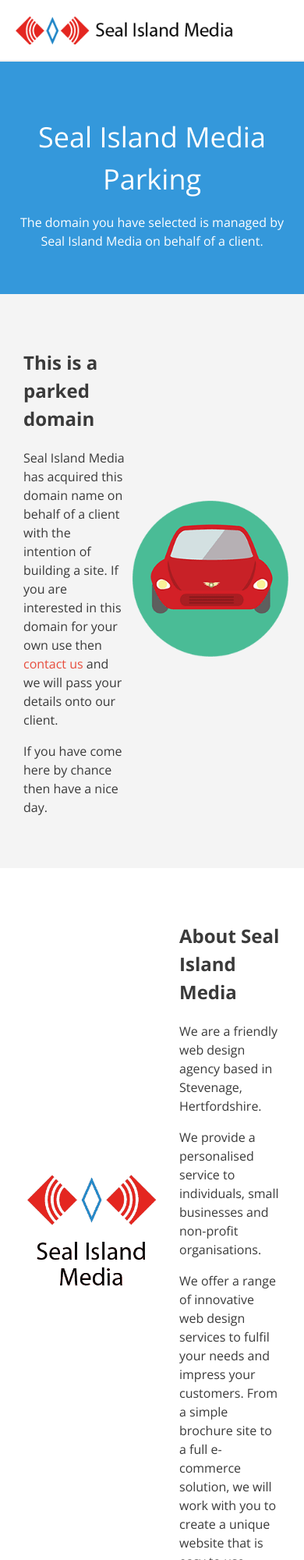
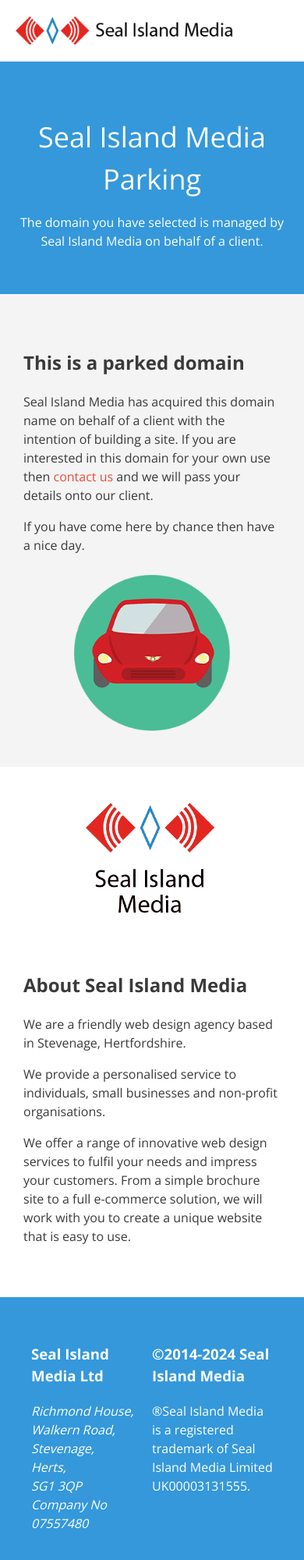
Before and after one commit to TimothyJNeale/parking, a plain HTML site: page index.html in a window 390 px wide. Shown: the top 2000 px of the page at 78% size. Drawn offline with nearby package versions, Linux system fonts and the light colour scheme.

Commit message:
Change widths for mobile

```diff
--- a/css/styles.css
+++ b/css/styles.css
@@ -107,3 +107,12 @@ footer {
 .footer-right {
     width: 50%;
 }
+
+@media (max-width: 768px) {
+    .info-section {
+        flex-direction: column;
+    }
+    .about-section {
+        flex-direction: column;
+    }
+}
```
